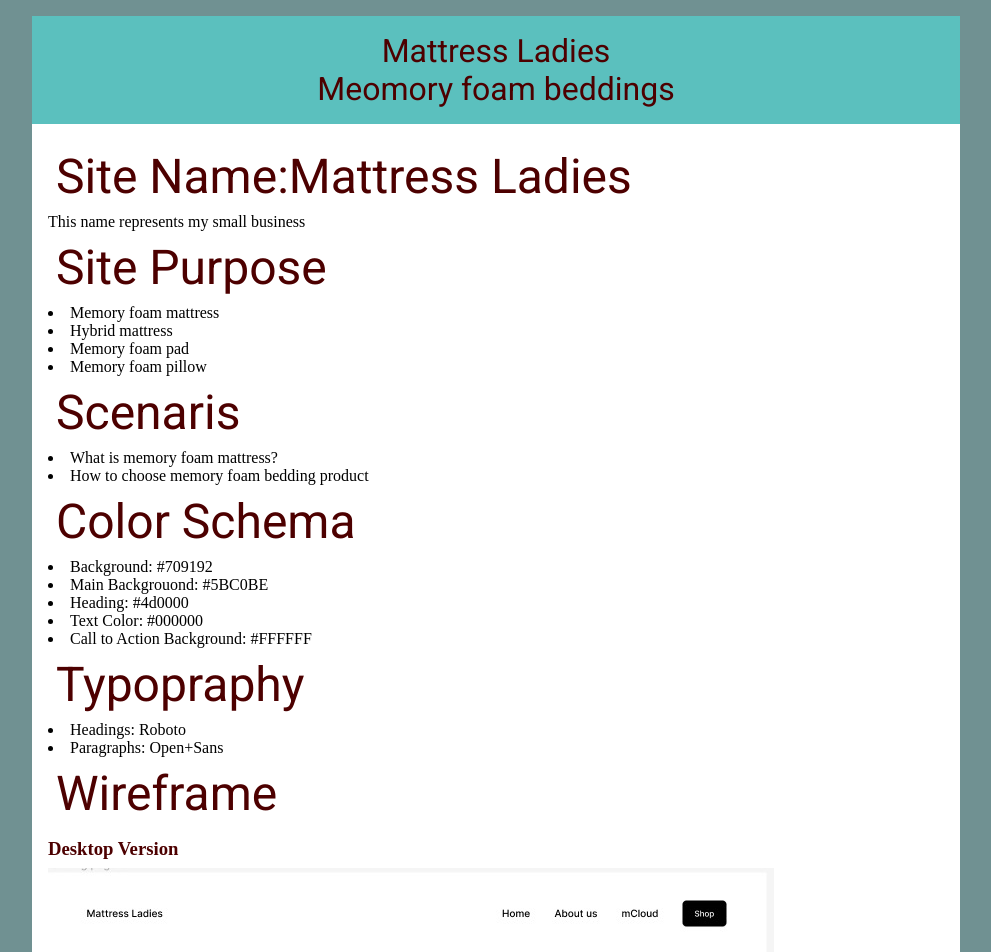
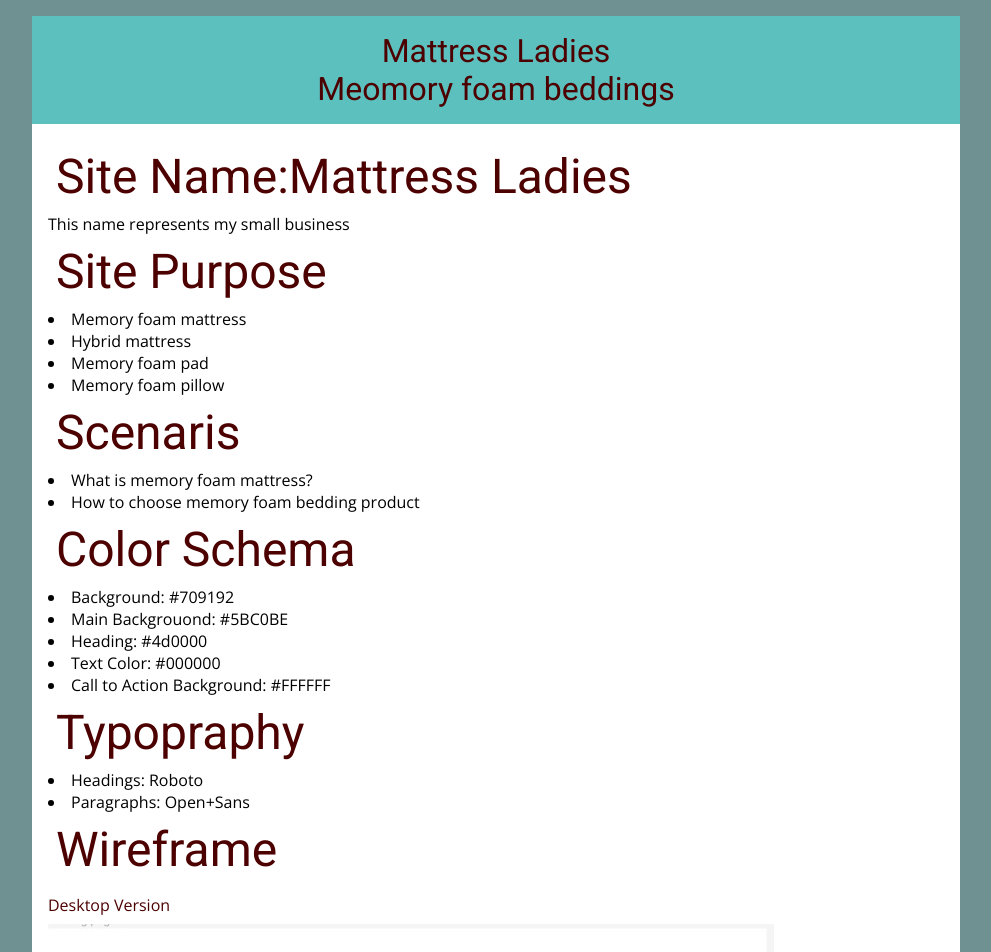
Before and after one commit to SabrinaCloud/wdd131, a plain HTML site: page project/siteplan.html in a window 1280 px wide. Shown: the top 952 px of the page, without its empty margins (144-1135 px from the left). Drawn offline with nearby package versions, Linux system fonts and the light colour scheme; a script that the page names is missing.

Commit message:
corrected

```diff
--- a/project/styles/siteplan.css
+++ b/project/styles/siteplan.css
@@ -35,7 +35,7 @@ h2{
 h3{
     color:var(--heading-color);
     padding:0.5rem 0;
-    font:1rem Open+Sans;
+    font:1rem "Open Sans";
 }
 header{
     background-color: var(--main-backgrouond);
@@ -45,13 +45,13 @@ header{
 
 p{
     list-style-position: inside;
-    font: 1rem Open+Sans;
+    font: 1rem "Open Sans";
 }
 
 li{
     list-style-position: inside;
-    font: 1rem Open+Sans;
-    color: var(--text-color)
+    font: 1rem "Open Sans";
+    color: var(--text-color);
 }
 .img-container{
     width:100%;
@@ -66,7 +66,7 @@ footer{
     background-color: var(--main-backgrouond);
     color: var(--text-color);
     padding: 1rem;
-    font: 1rem Open+Sans;
+    font: 1rem "Open Sans";
 }
 @media (min-width:37.5rem){
     .img-container{
```
